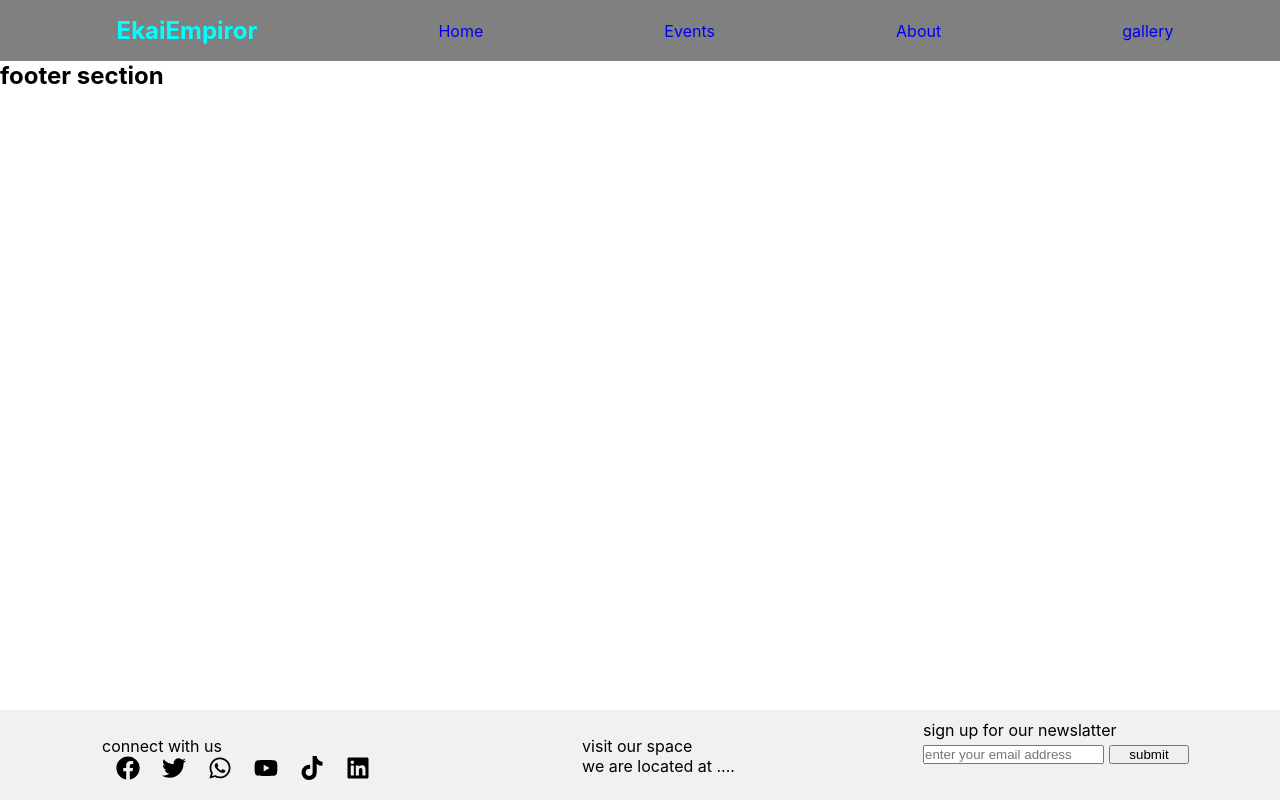
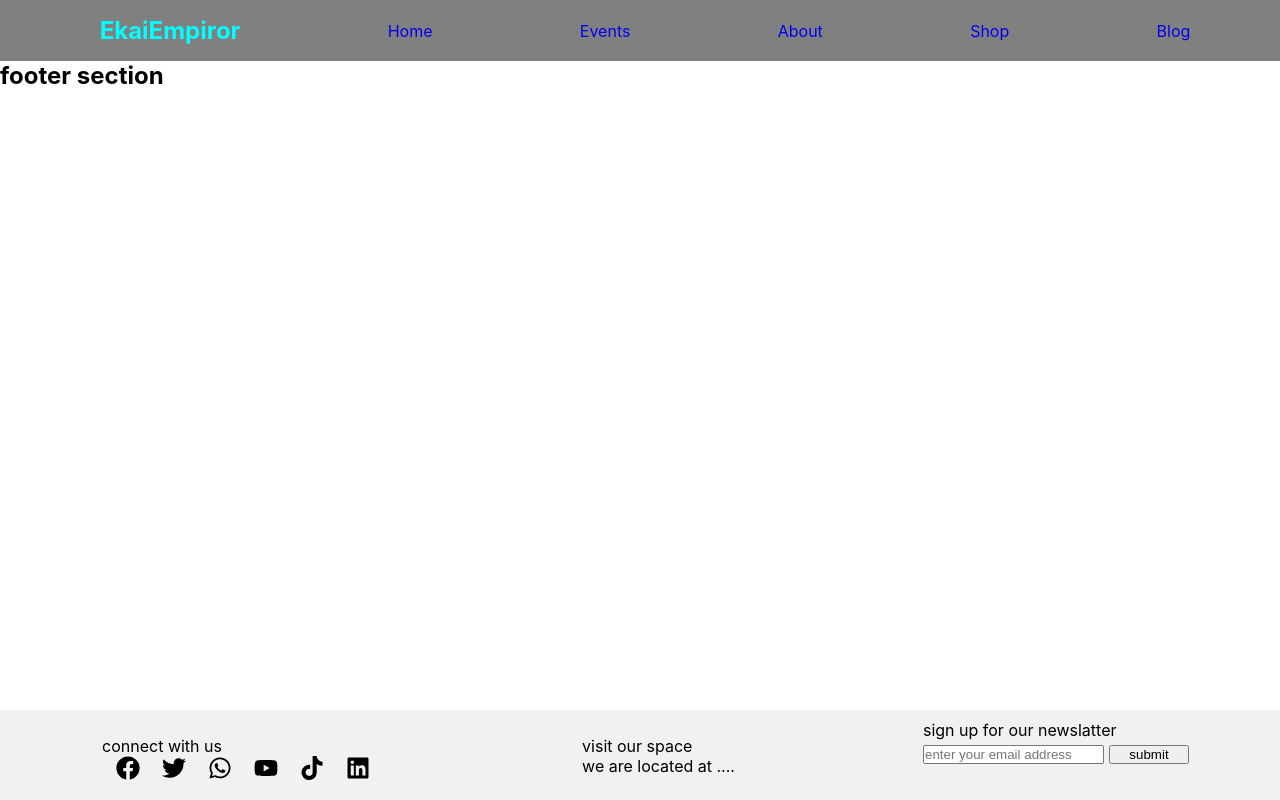
Before and after one commit to Kris-Ekiteles/ekai_empiror, a React (Create React App) app: page / in a window 1280 px wide. Built offline with nearby package versions, Linux system fonts and the light colour scheme.

Commit message:
new link for blogs

```diff
--- a/src/App.js
+++ b/src/App.js
@@ -6,24 +6,27 @@ import Home from "./components/Home";
 import Gallery from "./components/Gallery";
 import About from "./components/About";
 import Footer from "./components/Footer";
+import Blog from "./components/Blog";
 
 function App() {
   return (
     <div className="App">
       <nav>
-        <header>
+        <div>
           <h1>EkaiEmpiror</h1>
-        </header>
+        </div>
         <Link to="/">Home</Link>
         <Link to="/event">Events</Link>
         <Link to="/about">About</Link>
-        <Link to="/gallery">gallery</Link>
+        <Link to="/gallery">Shop</Link>
+        <Link to="/blog">Blog</Link>
       </nav>
       <Routes>
         <Route path="/#" element={<Home />} />
         <Route path="/event" element={<Events />} />
         <Route path="/about" element={<About />} />
         <Route path="/gallery" element={<Gallery />} />
+        <Route path="/blog" element={<Blog />} />
       </Routes>
       <Footer />
     </div>
```
